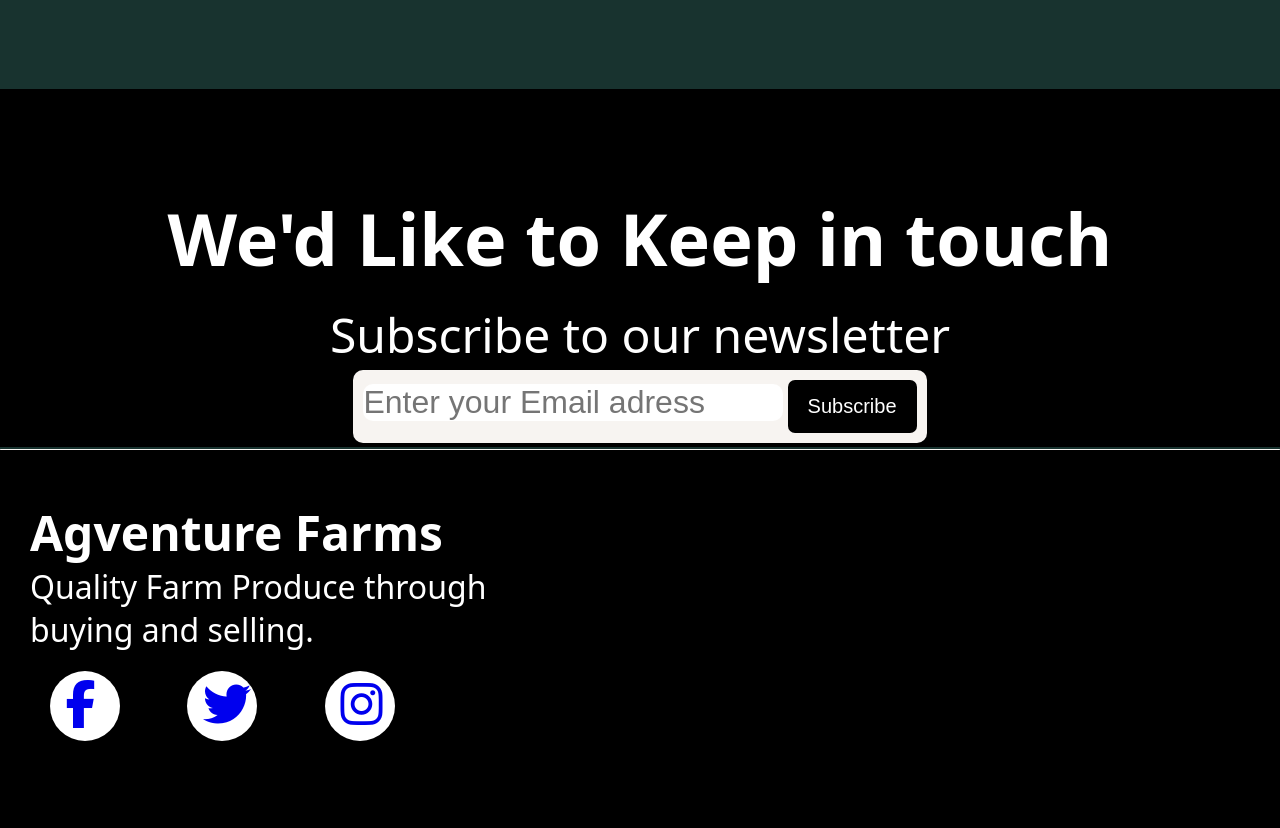
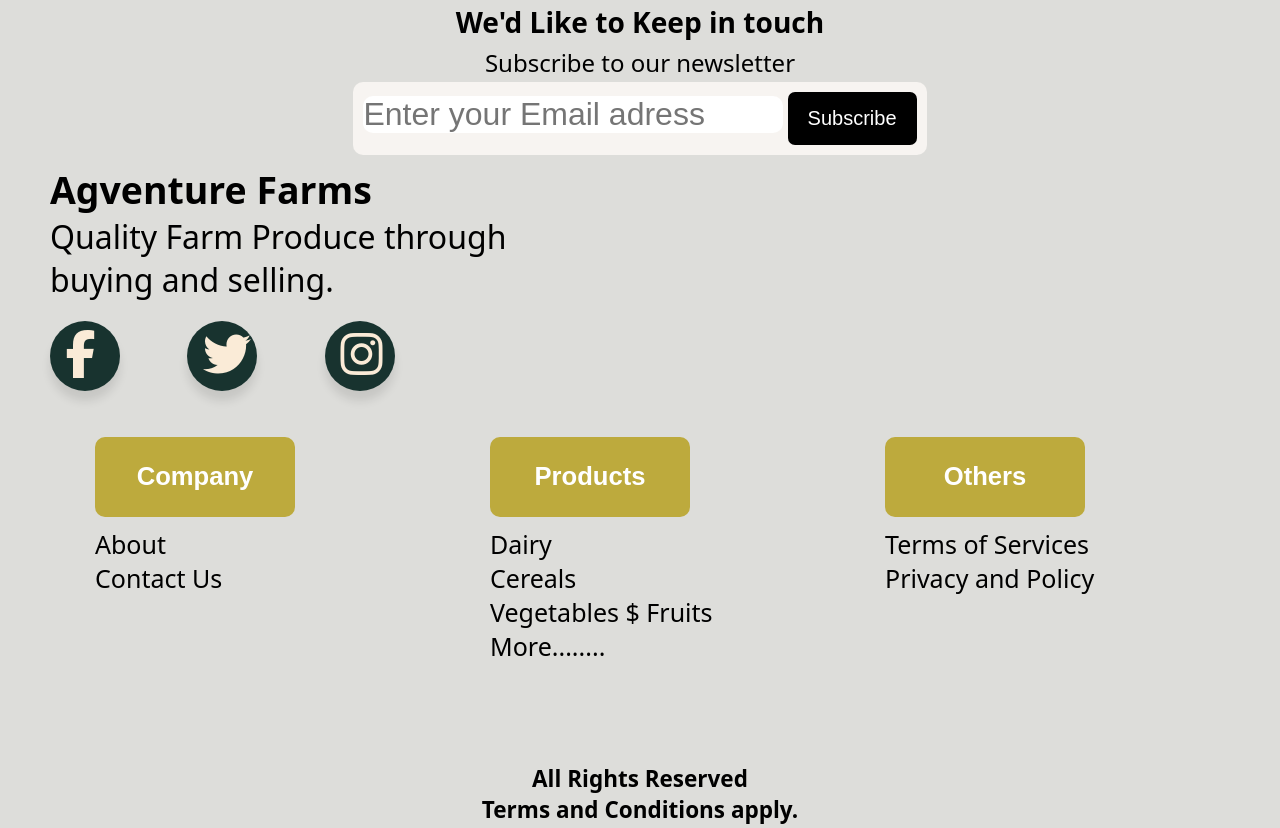
Before and after one commit to leomwanzia/AgVenture-project, a plain HTML site: page index.html in a window 1280 px wide. Shown: the part 5209-6037 px from the top of the page. Drawn offline with Linux system fonts and the light colour scheme.

Commit message:
designed the footer

```diff
--- a/index.html
+++ b/index.html
@@ -178,7 +178,7 @@
 <!-- our categories of products end -->
 
 
-    <section class="line"></section>
+    <!-- <section class="line"></section> -->
 
     <section class="say">
         <h1>What our Esteemed customers has to say about us</h1>
@@ -227,6 +227,8 @@
         <button id="read">Read More &#8594</button>
     </section>
 
+<section>
+
     <section class="subscribe">
         <h1>We'd Like to Keep in touch</h1>
         <p id="letter">Subscribe to our newsletter</p>
@@ -241,25 +243,24 @@
         </form>
     </div>
 
-    <section class="line"></section>
+    <!-- <section class="line"></section> -->
 
-    <section class="agri-plus">
-        <h1 id="agri">Agventure Farms</h1>
+    <section class="agventure-plus">
+        <h1 id="agventure">Agventure Farms</h1>
         <p id="quality">Quality Farm Produce through <br> buying and selling.</p>
     </section>
 
     <section class="social">
-
-    <div>
-        <a href="#" class="fa fa-facebook"></a>
-        <a href="#" class="fa fa-twitter"></a>
-        <a href="#" class="fa fa-instagram"></a>
-    </div>
+        <div>
+            <a href="#" class="fa fa-facebook"></a>
+            <a href="#" class="fa fa-twitter"></a>
+            <a href="#" class="fa fa-instagram"></a>
+        </div>
     </section>
 
 
         <section>
-            <div  class="footer">
+            <div class="footer">
                 <section id="company">
                     <button id="otherbtn"><h1>Company</h1></button>
                     <p>About</p>
--- a/style.css
+++ b/style.css
@@ -671,7 +671,7 @@ body{
     color: #000;
 }
 
-.line{
+/* .line{
 
     left: 0;
     bottom: 0;
@@ -684,7 +684,7 @@ body{
     margin-top: 2px;
     box-shadow: grey 5px 5px 5px ;
 
-}
+} */
 
 .efficient{
     display: flex;
@@ -694,6 +694,7 @@ body{
     justify-content: space-between;
     padding-left: 100px;
     padding-right: 100px;
+    padding-bottom: -50px;
 }
 
 .say{
@@ -701,6 +702,7 @@ body{
     margin-top: 70px;
     margin-bottom: 100px;
     padding-left: 30px;
+    color: #8BA17F;
 }
 
 .name{
@@ -710,7 +712,13 @@ body{
 }
 
 .card {
-    box-shadow: grey 2px 2px 2px 2px;
+    box-shadow:
+    5.6px 3.5px 1.6px rgba(0, 0, 0, 0.035),
+    10.7px 6.7px 3.8px rgba(0, 0, 0, 0.049),
+    15.6px 9.7px 7.1px rgba(0, 0, 0, 0.057),
+    21.4px 13.3px 12.7px rgba(0, 0, 0, 0.062),
+    31.6px 19.7px 23.8px rgba(0, 0, 0, 0.067),
+    85px 53px 57px rgba(0, 0, 0, 0.07);
     max-width: 440px;
     padding: 40px;
     margin-bottom: 120px;
@@ -721,9 +729,17 @@ body{
     cursor: pointer;
 }
 
+.card:hover{
+    cursor: pointer;
+    transform: scale(1.2) rotate(-0.1deg);
+    transition: 1s;
+}
+
 .card-title {
     margin-top: 24px;
     margin-bottom: 24px;
+    color: rgb(195, 195, 154);
+    font-size: 32px;
 }
 
 #card-title-middle {
@@ -735,7 +751,8 @@ body{
 }
 
 .person-name {
-    font-size: 24px;
+    font-size: 20px;
+    color: white;
 }
 
 #read{
@@ -743,9 +760,12 @@ body{
     height: 80px;
     color: white;
     border: none;
-    background-color: #f36320;
+    /* background-color: #f36320;
     border-radius: 4px;
-    box-shadow: inset 300px 0 0 0 0 rgb(65, 87, 22);
+    box-shadow: inset 300px 0 0 0 0 rgb(65, 87, 22); */
+    background-color: #bdaa3d;
+    border-radius: 4px;
+    box-shadow: inset 0 0 0 0 rgb(208, 212, 199);
     transition: ease-out 0.3s;
     font-size: 1.6rem;
     outline: none;
@@ -759,24 +779,29 @@ body{
 }
 
 #read:hover{
-    box-shadow: inset 300px 0 0 0 rgb(158, 138, 25);
+    /* box-shadow: inset 300px 0 0 0 rgb(158, 138, 25);
+    cursor: pointer;
+    color: #000; */
+    box-shadow: inset 300px 0 0 0 rgb(201, 201, 152);
     cursor: pointer;
     color: #000;
+
 }
+
 
 .subscribe{
     font-weight: 600;
     align-items: center;
     text-align: center;
-    padding-top: 100px;
-    font-size: xxx-large;
-    color: white;
-    background-color: black;
-    margin-top: 200px;
+    padding-top: 85px;
+    font-size: x-large;
+    color: black;
+    background-color: rgb(221, 221, 218);
+    margin-top: 100px;
 }
 
 #letter{
-    margin-top: 15px;
+    margin-top: 5px;
     font-weight: 400;
 }
 
@@ -785,15 +810,13 @@ body{
     align-items: center;
     justify-content: center;
     height: 10vh;
-    background-color: #000;
+    background-color:  rgb(221, 221, 218);
 }
 
 .sub-box{
     padding: 10px;
     border-radius: 10px;
     background:#f7f4f1;
-
-
 }
 
 .sub-box input{
@@ -820,7 +843,7 @@ body{
 }
 
 .sub-box button:hover{
-    background: #be5f33;
+    background: #BDAA3D;
 }
 
 .fa {
@@ -832,7 +855,7 @@ body{
     font-size: xxx-large;
     color: white;
     margin-bottom: 20px;
-    background-color: #000;
+    background-color:  rgb(221, 221, 218);
 }
 
 .fa{
@@ -840,7 +863,7 @@ body{
     height: 70px;
     width: 70px;
     margin: 0 5px;
-    background: #ffff;
+    background: #18332F;
     border-radius: 50px;
     cursor: pointer;
     box-shadow: 0px 10px 10px rgba(0,0,0,0.1);
@@ -851,6 +874,7 @@ body{
     padding-top: 9px;
     padding-left: 15.5px;
     margin-bottom: 50px;
+    color: antiquewhite;
 }
 
 .fa.button:hover{
@@ -869,22 +893,21 @@ body{
     line-height: 50px;
 }
 
-.agri-plus{
+.agventure-plus{
     font-size: xx-large;
-    color: white;
-    background-color: #000;
+    color: black;
+    background-color:  rgb(221, 221, 218);
     font-weight: 400;
-    padding-top: 50px;
-
+    padding-top: 5px;
     flex-direction: column;
 }
 
-#agri{
-    margin-left: 30px;
+#agventure{
+    margin-left: 50px;
 }
 
 #quality{
-    margin-left: 30px;
+    margin-left: 50px;
 }
 
 
@@ -892,11 +915,11 @@ body{
     justify-content: space-evenly;
     display: flex;
     flex-direction: row;
-    color: white;
-    background: #000;
+    color: black;
+    background:  rgb(221, 221, 218);
     margin-top: 1px;
     margin-top: -30px;
-    padding-top: 50px;
+    padding-top: 5px;
     font-size: xx-large;
     padding-bottom: 100px;
 }
@@ -906,9 +929,12 @@ body{
     height: 80px;
     color: white;
     border: none;
-    background-color: #776228;
+    /* background-color: #776228;
     border-radius: 4px;
-    box-shadow: inset 300px 0 0 0 0 rgb(65, 87, 22);
+    box-shadow: inset 300px 0 0 0 0 rgb(65, 87, 22); */
+    background-color: #bdaa3d;
+    border-radius: 10px;
+    box-shadow: inset 0 0 0 0 rgb(208, 212, 199);
     transition: ease-out 0.3s;
     font-size: 1.6rem;
     outline: none;
@@ -922,19 +948,32 @@ body{
 }
 
 #otherbtn:hover{
-    box-shadow: inset 300px 0 0 0  #f36320;
+    box-shadow: inset 300px 0 0 0 #17312D;
     cursor: pointer;
-    color: #000;
+    color: white;
+}
+
+#company p{
+    font-size: 25px;
+}
+
+#pro-duct p{
+    font-size: 25px;
+}
+
+#others p{
+    font-size: 25px;
 }
 
 footer{
-    color: white;
-    background-color: #000;
+    color: black;
+    background-color:rgb(221, 221, 218);
     font-weight: 100;
 }
 
 .foo-ter{
     text-align: center;
-    font-size: x-large;
-    padding-bottom: 100px;
+    font-size: 15px;
+    padding-bottom: 9px;
+    text-decoration-style: dotted;
 }
```
